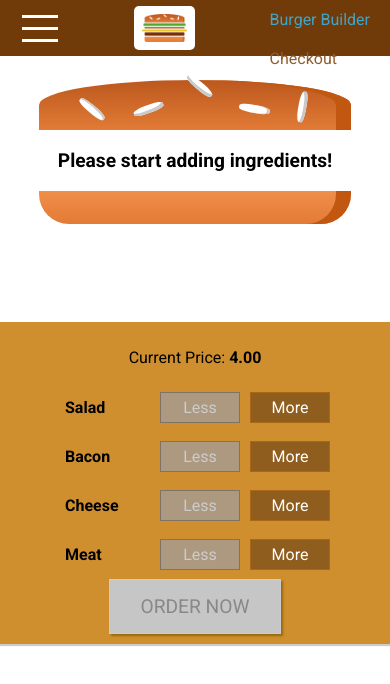
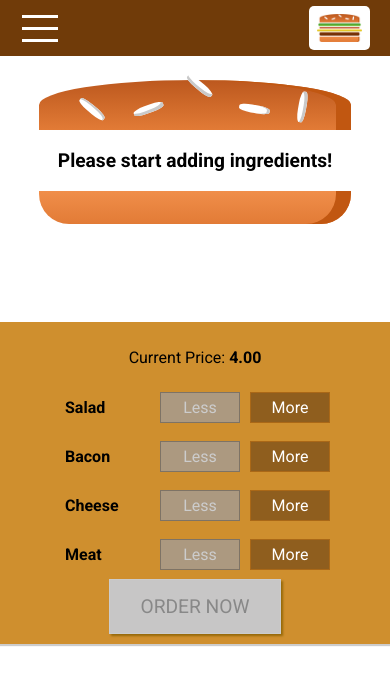
Before and after one commit to tommywilczek/Burger-Builder-React-App, a React (Create React App) app: page / in a window 390 px wide. Shown: the top 684 px of the page. Built offline with nearby package versions, Linux system fonts and the light colour scheme.

Commit message:
Fixed styling to hide nav items in toolbar on small devices

```diff
--- a/src/components/Navigation/Toolbar/Toolbar.js
+++ b/src/components/Navigation/Toolbar/Toolbar.js
@@ -12,7 +12,7 @@ export default function Toolbar(props) {
             <div className={classes.Logo}>
                 <Logo />
             </div>
-            <nav>
+            <nav className={classes.NavigationItems}>
                 <NavigationItems />
             </nav>
         </header>
--- a/src/components/Navigation/Toolbar/Toolbar.module.css
+++ b/src/components/Navigation/Toolbar/Toolbar.module.css
@@ -25,4 +25,7 @@
     .DesktopOnly {
         display: none;
     }
+    .NavigationItems {
+        display: none;
+    }
 }
```
